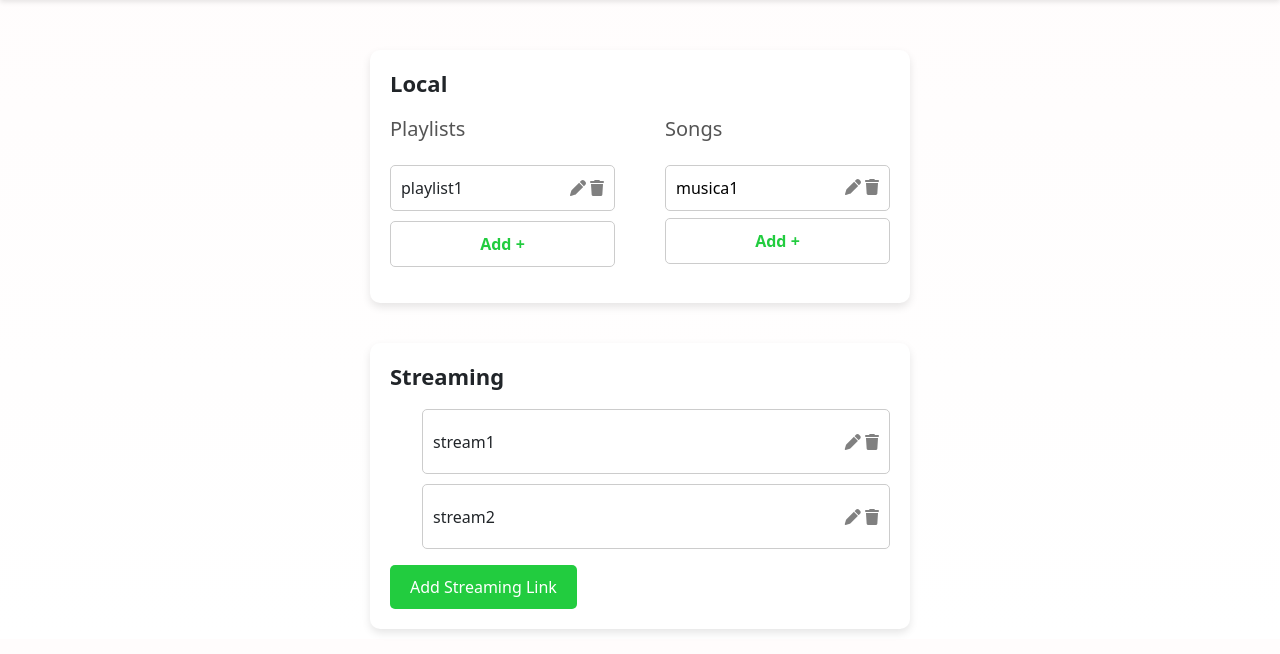
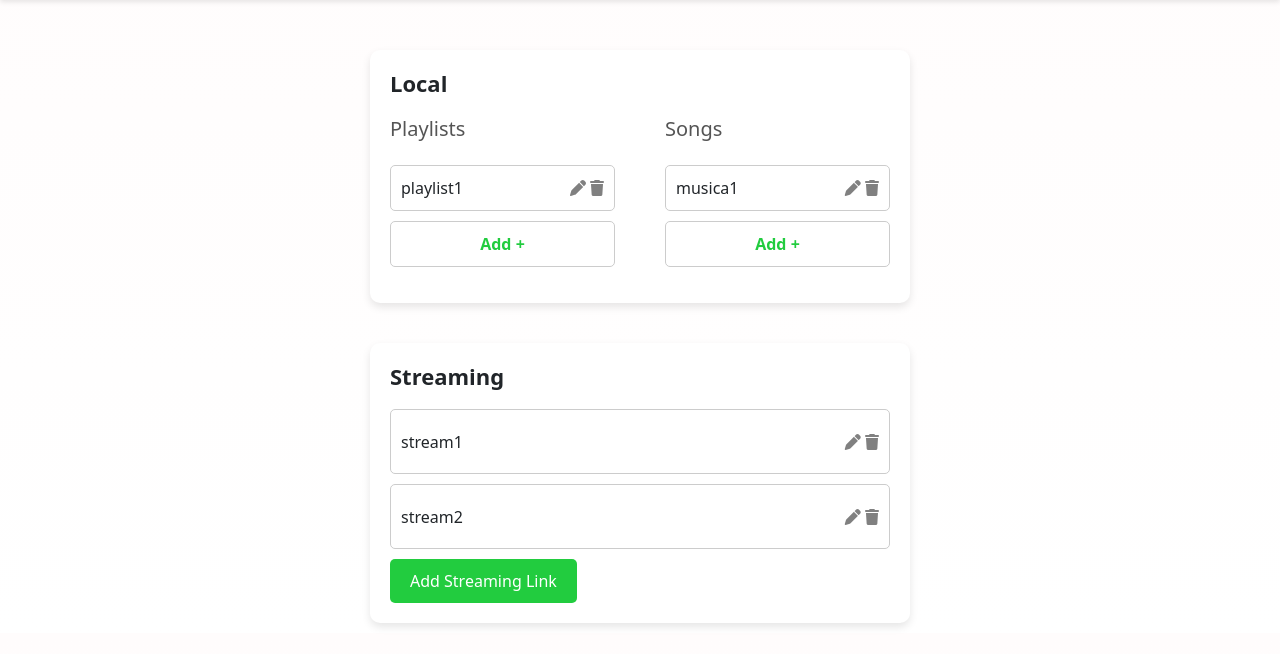
Before and after one commit to pedromelo1316/PECI--Difusao-de-Audio, a Flask app: page /secundaria in a window 1280 px wide. Shown: the part 146-800 px from the top of the page. Run offline with Flask 3, Linux system fonts and the light colour scheme; data comes from the database, SQL or seed files in the repository; both versions use the stored data as it was after the commit; parts of the project's set-up code (start-up, migrations or seed data) failed here and were passed over; some libraries are stand-ins or nearby versions.

Commit message:
alterações

```diff
--- a/Main/Manager/app.py
+++ b/Main/Manager/app.py
@@ -874,7 +874,8 @@ def update_area_channel():
 def secundaria():
     playlists = Playlist.query.all()
     Streamings = Streaming.query.all()
-    return render_template('secundaria.html', playlists=playlists, streamings=Streamings)
+    songs = Songs.query.all()
+    return render_template('secundaria.html', playlists=playlists, streamings=Streamings, songs=songs)
 
 
 @app.route('/save_stream_url', methods=['POST'])
@@ -1034,9 +1035,10 @@ def update_song(song_id):
         return jsonify({"error": str(e)}), 500
 
 # Rota para excluir uma música
-@app.route('/delete_song/<int:song_id>', methods=['DELETE'])
-def delete_song(song_id):
-    song = Songs.query.get(song_id)
+@app.route('/delete_song/<string:song_name>', methods=['DELETE'])
+def delete_song(song_name):
+    print(f"Eleminar musica {song_name}")
+    song = Songs.query.filter_by(name=song_name).first()
     if not song:
         return jsonify({"error": "Música não encontrada"}), 404
     try:
--- a/Main/Manager/static/css/index.css
+++ b/Main/Manager/static/css/index.css
@@ -98,7 +98,7 @@ body {
 }
 
 .songs-section .add-song {
-    margin-top: 5px; /* Reduced spacing above the "+Add" button */
+    margin-top: 0px; /* Reduced spacing above the "+Add" button */
 }
 
 .song-item {
--- a/Main/Manager/static/js/index.js
+++ b/Main/Manager/static/js/index.js
@@ -54,35 +54,6 @@ function addPlaylist() {
 
 let editingSongId = null;
 
-// Carregar músicas
-function loadSongs() {
-    fetch('/songs')
-        .then(response => response.json())
-        .then(data => {
-            const songsList = document.getElementById('songs-list');
-            songsList.innerHTML = '';
-            data.forEach(song => {
-                const li = document.createElement('li');
-                li.className = 'song-item';
-                li.style.marginTop = '0px'; // Reduced spacing above each song
-                li.style.marginBottom = '7px'; // Reduced spacing between songs
-                li.innerHTML = `
-                    <span style="font-size: 16px; color: black;">${song.name}</span>
-                    <div class="song-actions">
-                        <i class="fa-solid fa-pen" style="font-size: 16px; color: gray;" onclick="editSong(${song.id}, '${song.name}')"></i>
-                        <i class="fa-solid fa-trash" style="font-size: 16px; color: gray;" onclick="deleteSong(${song.id})"></i>
-                    </div>
-                `;
-                songsList.appendChild(li);
-            });
-            const addSongItem = document.createElement('li');
-            addSongItem.className = 'song-item add-song';
-            addSongItem.style.marginTop = '0px'; // Reduced spacing above the "+Add" button
-            addSongItem.innerHTML = '<span style="font-size: 16px;">Add +</span>'; // Increased font size
-            addSongItem.onclick = showAddSongModal;
-            songsList.appendChild(addSongItem);
-        });
-}
 
 // Mostrar modal para adicionar música
 
@@ -404,9 +375,10 @@ function editSong(songId, currentName) {
 }
 
 // Substituir confirm padrão ao eliminar música
-function deleteSong(songId) {
+function deleteSong(songname) {
     showCustomModal("Eliminar Música", "Are you sure you want to delete this song?", false, function () {
-        fetch(`/delete_song/${songId}`, { method: 'DELETE' })
+        console.log("Deleting song:", songname);
+        fetch(`/delete_song/${songname}`, { method: 'DELETE' })
         .then(response => {
             if (response.ok) {
                 window.location.reload();
@@ -434,32 +406,6 @@ function deletePlaylist(playlistId) {
         .catch(err => console.error('Erro ao excluir playlist:', err));
 }
 
-// Substituir prompts padrão ao adicionar um link de streaming
-function addStreamingLink() {
-    showCustomModal("Novo Link de Transmissão", "Insira o nome da transmissão:", true, function (name) {
-        if (!name) return;
-
-        showCustomModal("Novo Link de Transmissão", "Insira o link de transmissão:", true, function (link) {
-            if (!link || !isValidURL(link)) {
-                showCustomModal("Erro", "Please enter a valid link.");
-                return;
-            }
-
-            const list = document.getElementById("streaming-list");
-            const listItem = document.createElement("div");
-            listItem.className = "streaming-item";
-            listItem.innerHTML = `
-                <strong>${name}</strong>
-                <a href="${link}" target="_blank">${link}</a>
-                <div class="actions">
-                    <i class="fa fa-pen" style="font-size: 16px; color: gray;" onclick="editStreamingLink(this)"></i>
-                    <i class="fa fa-trash" style="font-size: 16px; color: gray;" onclick="deleteStreamingLink(this)"></i>
-                </div>
-            `;
-            list.appendChild(listItem);
-        });
-    });
-}
 
 // Editar link de streaming
 function editStreamingLink(element) {
@@ -562,28 +508,6 @@ function toggleColumnDetails(element) {
     }
 }
 
-function loadStreamingLinks() {
-    fetch('/streamings')
-        .then(response => response.json())
-        .then(data => {
-            const streamingList = document.getElementById('streaming-list');
-            streamingList.innerHTML = '';
-            data.forEach(streaming => {
-                const li = document.createElement('li');
-                li.className = 'streaming-item';
-                li.innerHTML = `
-                    <span>${streaming.name}</span>
-                    <div class="streaming-actions">
-                        <i class="fa-solid fa-pen" style="color: gray;" onclick="editStreaming(${streaming.id})"></i>
-                        <i class="fa-solid fa-trash" style="color: gray;" onclick="deleteStreaming(${streaming.id})"></i>
-                    </div>
-                `;
-                streamingList.appendChild(li);
-            });
-        })
-        .catch(err => console.error('Erro ao carregar links de streaming:', err));
-}
-
 function editStreaming(streamingId) {
     if (!streamingId) {
         console.error("ID do streaming não fornecido.");
--- a/Main/Manager/templates/secundaria.html
+++ b/Main/Manager/templates/secundaria.html
@@ -54,10 +54,21 @@
                 <div class="songs-section">
                     <h2>Songs</h2>
                     <br>
-                    <ul class="songs-list" id="songs-list">
-                        <!-- As músicas serão carregadas dinamicamente via JavaScript -->
+                    <ul class="playlists-list" id="song-list">
+                        {% for song in songs %}
+                        <li class="playlist-item2">
+                            <span>{{ song.name }}</span>
+                            <div class="song-actions">
+                                <i class="fa-solid fa-pen" onclick="editSong('{{ song.id }}')"></i>
+                                <i class="fa-solid fa-trash" onclick="deleteSong('{{ song.name }}')"></i>
+                            </div>
+                        </li>
+                        {% endfor %}
+                        <li class="playlist-item2 add-playlist" onclick="showAddSongModal()">
+                            <span>Add +</span>
+                        </li>
                     </ul>
-                    <!-- Removed the hardcoded "+Add" button -->
+
                 </div>
 
                 <!-- Modal para adicionar/editar música -->
@@ -84,17 +95,17 @@
             <h3>Streaming</h3>
             <div class="grid-container">
                 <div class="streaming-section">
-                    <ul id="streaming-list">
+                    <div id="streaming-list">
                         {% for streaming in streamings %}
-                        <li class="streaming-item">
+                        <div class="streaming-item">
                             <span>{{ streaming.name }}</span>
                             <div class="streaming-actions">
                                 <i class="fa-solid fa-pen " onclick="editStreaming('{{ streaming.id }}')"></i>
                                 <i class="fa-solid fa-trash" onclick="deleteStreaming('{{ streaming.name }}')"></i>
                             </div>
-                        </li>
+                        </div>
                         {% endfor %}
-                    </ul>
+                    </div>
                     <button onclick="showAddStreamModal()">Add Streaming Link</button>
                 </div>
             </div>
```
Also changed, not shown: Main/Manager/instance/database.db (added).
